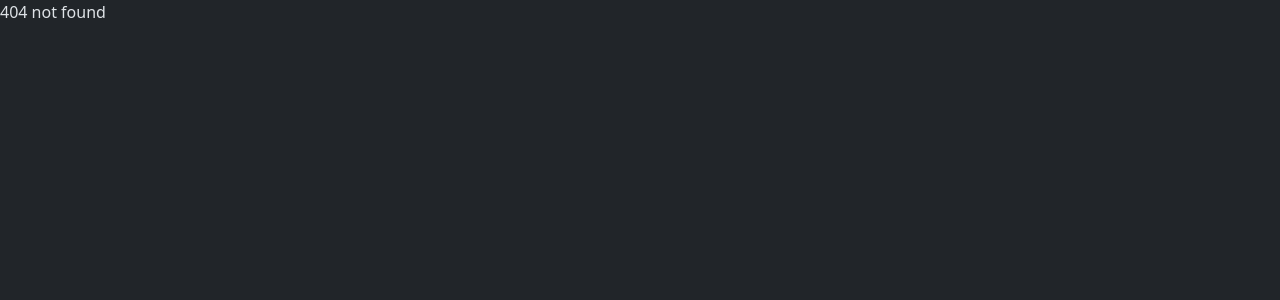
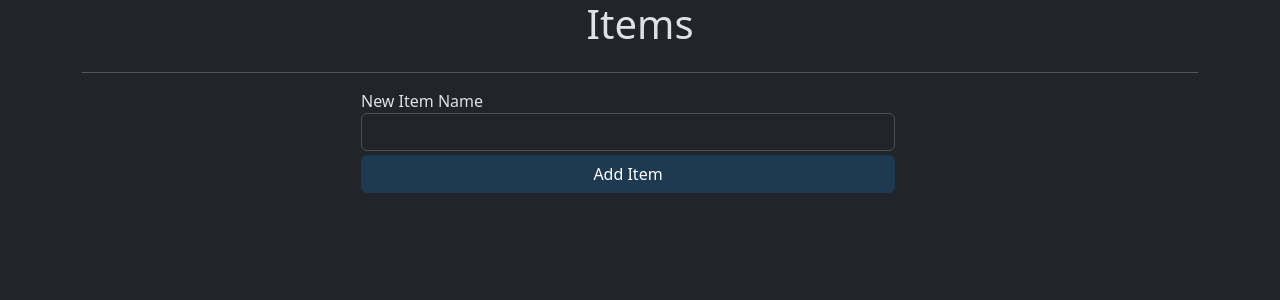
Before and after one commit to alexmickelson/advanced-frontend-deployment-testing, a React (Vite) app: page /items in a window 1280 px wide. Before the commit this address had no page. Shown: the top 300 px of the page. Built offline with nearby package versions, Linux system fonts and the light colour scheme; a web font is replaced by a local one.

Commit message:
new context

```diff
--- a/src/App.tsx
+++ b/src/App.tsx
@@ -1,6 +1,7 @@
 import { Route, Routes } from "react-router";
 import { PeoplePage } from "./pages/peoplePage/PeoplePage";
 import { OtherPage } from "./pages/OtherPage";
+import { ItemPage } from "./pages/itemApi/ItemPage";
 
 function App() {
   return (
@@ -10,6 +11,7 @@ function App() {
         <nav></nav>
         <Routes>
           <Route path="/" element={<PeoplePage />} />
+          <Route path="/items" element={<ItemPage />} />
           <Route path="/otherpage" element={<OtherPage />} />
           <Route path="/otherpage/:id" element={<OtherPage />} />
           <Route path="*" element={<div>404 not found</div>} />
--- a/src/components/forms/TextInput.tsx
+++ b/src/components/forms/TextInput.tsx
@@ -1,11 +1,15 @@
 import { FC } from "react";
 import { TextInputControl } from "./useTextInput";
 
-export const TextInput: FC<{ control: TextInputControl }> = ({ control }) => {
-
+export const TextInput: FC<{ control: TextInputControl; label: string }> = ({
+  control,
+  label,
+}) => {
   return (
-    <label>
+    <label className="w-100">
+      {label}
       <input
+        className="form-control"
         value={control.value}
         onChange={(e) => control.setValue(e.target.value)}
       />
--- a/src/main.tsx
+++ b/src/main.tsx
@@ -6,12 +6,15 @@ import "./custom.scss";
 import "bootstrap";
 import "bootstrap-icons/font/bootstrap-icons.css";
 import { PeopleContextProvider } from "./context/people/PeopleContextProvider.tsx";
+import { ItemsContextProvider } from "./pages/itemApi/ItemsContextProvider.tsx";
 
 createRoot(document.getElementById("root")!).render(
   <StrictMode>
     <BrowserRouter>
       <PeopleContextProvider>
-        <App />
+        <ItemsContextProvider>
+          <App />
+        </ItemsContextProvider>
       </PeopleContextProvider>
     </BrowserRouter>
   </StrictMode>
--- /dev/null
+++ b/src/pages/itemApi/AddItemForm.tsx
@@ -0,0 +1,31 @@
+import { TextInput } from "../../components/forms/TextInput";
+import { useTextInput } from "../../components/forms/useTextInput";
+import { useItemsContext } from "./useItemsContext";
+
+export const AddItemForm = () => {
+  const { addItem } = useItemsContext();
+
+  const nameControl = useTextInput("", (value) =>
+    value.length < 3 ? "name must be greater than 3 characters" : ""
+  );
+  return (
+    <section className="row w-100 justify-content-center">
+      <form
+        onSubmit={(e) => {
+          e.preventDefault();
+
+          if (!nameControl.error)
+            addItem({
+              id: Date.now(),
+              name: nameControl.value,
+            });
+          else console.log("cannot add item, name not valid");
+        }}
+        className="col-6"
+      >
+        <TextInput label="New Item Name" control={nameControl} />
+        <button className="btn btn-primary w-100 my-1">Add Item</button>
+      </form>
+    </section>
+  );
+};
--- /dev/null
+++ b/src/pages/itemApi/ItemPage.tsx
@@ -0,0 +1,22 @@
+import { AddItemForm } from "./AddItemForm";
+import { useItemsContext } from "./useItemsContext";
+
+export const ItemPage = () => {
+  const { items } = useItemsContext();
+  return (
+    <div className="container">
+      <h1 className="text-center">Items</h1>
+
+      <div className="row w-100 justify-content-center">
+        <div className="col-4">
+          {items.map((i) => (
+            <div key={i.id}>{i.name}</div>
+          ))}
+        </div>
+      </div>
+
+      <hr />
+      <AddItemForm />
+    </div>
+  );
+};
--- /dev/null
+++ b/src/pages/itemApi/ItemsContextProvider.tsx
@@ -0,0 +1,18 @@
+import { FC, ReactNode, useState } from "react";
+import { ApiItem, itemsContext } from "./useItemsContext";
+
+export const ItemsContextProvider: FC<{ children: ReactNode }> = ({
+  children,
+}) => {
+  const [items, setItems] = useState<ApiItem[]>([]);
+  return (
+    <itemsContext.Provider
+      value={{
+        items,
+        addItem: (newItem) => setItems((oldItems) => [...oldItems, newItem]),
+      }}
+    >
+      {children}
+    </itemsContext.Provider>
+  );
+};
--- /dev/null
+++ b/src/pages/itemApi/useItemsContext.ts
@@ -0,0 +1,18 @@
+import { createContext, useContext } from "react";
+
+export interface ApiItem {
+  name: string;
+  id: number;
+}
+
+export interface ItemsContextInterface {
+  items: ApiItem[];
+  addItem: (item: ApiItem) => void;
+}
+
+export const itemsContext = createContext<ItemsContextInterface>({
+  items: [],
+  addItem: () => {},
+});
+
+export const useItemsContext = () => useContext(itemsContext);
```
